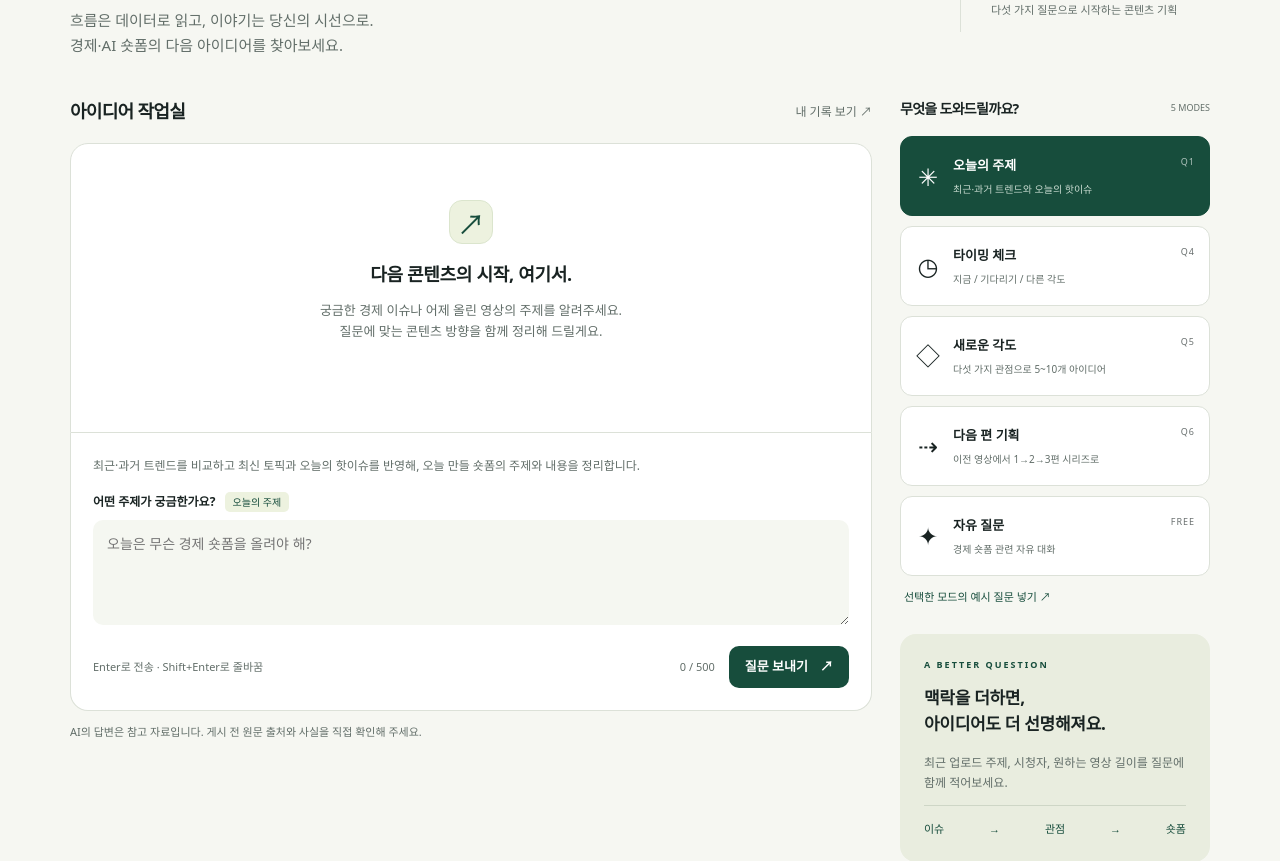
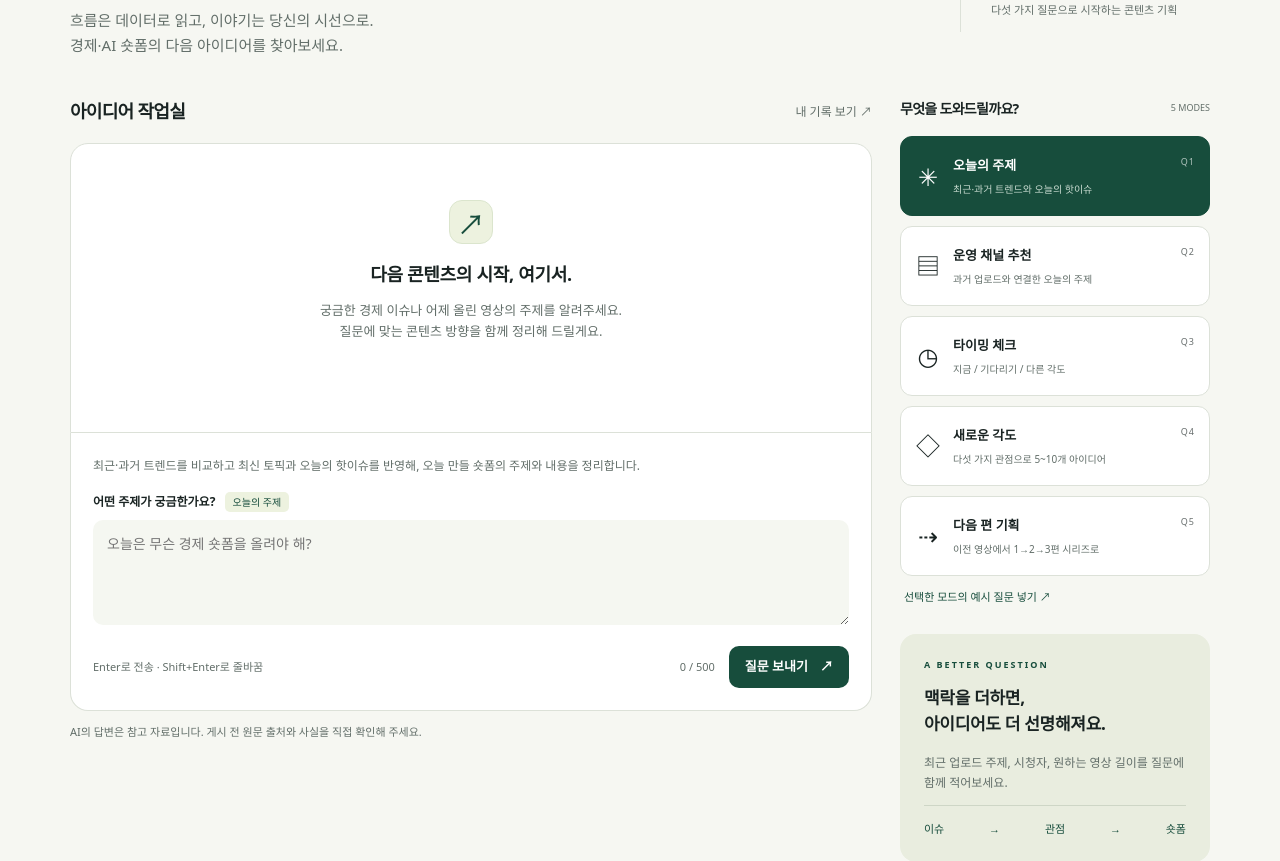
Before and after one commit to L-jy16/ai_chatbot, a FastAPI app: template app/templates/chat.html in a window 1280 px wide. Shown: the part 299-1160 px from the top of the page. Run offline with FastAPI, Linux system fonts and the light colour scheme; the template is opened without the code that fills it, so the values that code supplies are empty; parts of the project's set-up code (start-up, migrations or seed data) failed here and were passed over.

Commit message:
fix(ui): 통합 중 바뀐 모드 번호를 D 화면의 Q1~Q5로 복원
운영 채널 추천(Q2)을 다시 노출하고, 데모 앱과 실제 연결 확인 스크립트도 화면 번호를 쓴다.

Co-Authored-By: Claude Opus 5.5 <noreply@anthropic.com>

```diff
--- a/app/static/js/chat.js
+++ b/app/static/js/chat.js
@@ -13,8 +13,7 @@ let mode = 'q1';
 
 function requestMessage() {
   const question = input.value.trim();
-  return mode === 'q6' && question && topics.value.trim()
-    ? `최근 업로드 주제: ${topics.value.trim()}\n질문: ${question}` : question;
+  return mode === 'q2' && question ? `최근 업로드 주제: ${topics.value.trim()}\n질문: ${question}` : question;
 }
 function updateCount() {
   document.querySelector('#char-count').textContent = `${requestMessage().length} / 500`;
@@ -49,9 +48,14 @@ input.addEventListener('keydown', (event) => {
 form.addEventListener('submit', async (event) => {
   event.preventDefault();
   if (send.disabled) return;
+  if (mode === 'q2' && !topics.value.trim()) {
+    showError(errorBox, '과거에 어떤 주제로 올리셨나요? 최근 업로드 주제를 먼저 입력해 주세요.');
+    topics.focus();
+    return;
+  }
   const message = requestMessage();
   if (!message || message.length > 500) {
-    showError(errorBox, '질문은 1~500자로 입력해 주세요.');
+    showError(errorBox, mode === 'q2' ? '업로드 주제와 질문을 합친 전송 내용은 1~500자로 입력해 주세요.' : '질문은 1~500자로 입력해 주세요.');
     input.focus();
     return;
   }
--- a/app/static/js/history.js
+++ b/app/static/js/history.js
@@ -8,7 +8,6 @@ const loading = document.querySelector('#history-loading');
 const empty = document.querySelector('#history-empty');
 const count = document.querySelector('#history-count');
 const statuses = {success: '응답 완료', timeout: '응답 시간 초과', error: '응답 실패'};
-const legacyModeTitles = {q2: '운영 채널 추천 (이전)', q3: '타이밍 체크 (이전)'};
 
 function textNode(tag, className, text) {
   const node = document.createElement(tag);
@@ -31,7 +30,7 @@ function renderRecord(record) {
   const time = textNode('time', 'tiny muted', displayTime(record.created_at));
   time.dateTime = record.created_at;
   const status = ['success', 'timeout', 'error'].includes(record.status) ? record.status : 'unknown';
-  meta.append(textNode('span', 'mode-tag', MODES[record.mode]?.title || legacyModeTitles[record.mode] || '모드 확인 필요'), time, textNode('span', `status-tag status-${status}`, statuses[record.status] || '상태 확인 필요'));
+  meta.append(textNode('span', 'mode-tag', MODES[record.mode]?.title || '자유 질문'), time, textNode('span', `status-tag status-${status}`, statuses[record.status] || '상태 확인 필요'));
   article.append(meta, textNode('h3', 'history-question', record.question));
   const details = document.createElement('details');
   details.open = record.status !== 'success';
--- a/app/static/js/modes.js
+++ b/app/static/js/modes.js
@@ -1,9 +1,9 @@
 export const MODES = {
   q1: {title: '오늘의 주제', description: '최근·과거 트렌드와 오늘의 핫이슈', guide: '최근·과거 트렌드를 비교하고 최신 토픽과 오늘의 핫이슈를 반영해, 오늘 만들 숏폼의 주제와 내용을 정리합니다.', placeholder: '오늘은 무슨 경제 숏폼을 올려야 해?', example: '오늘은 무슨 경제 숏폼을 올려야 해? 요즘과 과거 트렌드를 비교하고 오늘 핫한 이슈도 알려줘.'},
-  q4: {title: '타이밍 체크', description: '지금 / 기다리기 / 다른 각도', guide: '만들고 싶은 주제의 검색 추이와 최신 이슈를 비교해, 지금 올리기 / 조금 기다리기 / 다른 각도로 바꾸기를 제안합니다.', placeholder: '금리 인하 주제, 지금 올려도 괜찮을까?', example: '금리 인하 주제, 지금 올려도 괜찮을까? 아직 상승 중인지 분석해 줘.'},
-  q5: {title: '새로운 각도', description: '다섯 가지 관점으로 5~10개 아이디어', guide: '반전·비교·논쟁·정보·경험의 다섯 관점으로 주제 5~10개를 만들고 하나를 추천합니다.', placeholder: 'AI 투자 이야기가 너무 흔해. 다른 각도에서 다룰 아이디어를 알려줘.', example: 'AI 투자 이야기가 너무 흔해. 다섯 가지 관점으로 숏폼 주제 5~10개를 만들고 가장 적합한 방향을 추천해 줘.'},
-  q6: {title: '다음 편 기획', description: '이전 영상에서 1→2→3편 시리즈로', guide: '이전 영상의 주제를 알려주면 후속 시리즈와 오늘 올릴 편을 제안합니다.', placeholder: '어제 환율 상승 영상을 올렸어. 다음 편은 어떻게 이어갈까?', example: '어제 환율 상승 영상을 올렸어. 1편 → 2편 → 3편을 기획하고 오늘 올릴 다음 편을 추천해 줘.', previousTopics: '환율 상승'},
-  free: {title: '자유 질문', description: '경제 숏폼 관련 자유 대화', guide: '경제·AI 숏폼 기획에 관해 자유롭게 질문하세요. 최신 자료가 없으면 그 한계를 안내합니다.', placeholder: '경제 숏폼 기획에 대해 궁금한 점을 물어봐.', example: '물가 상승을 설명하는 짧은 영상의 구성을 제안해 줘.'},
+  q2: {title: '운영 채널 추천', description: '과거 업로드와 연결한 오늘의 주제', guide: '먼저 과거 업로드 주제를 알려주세요. 연결된 주제의 최신 내용을 분석해 오늘 올릴 주제와 내용을 정리합니다.', placeholder: '경제 숏폼 채널을 운영 중이야. 기존 영상과 연결해 오늘 올릴 주제를 추천해 줘.', example: '기존 영상과 연결된 요즘 이슈를 업데이트해서 오늘 올릴 숏폼의 주제와 내용을 정리해 줘.', previousTopics: 'AI 반도체 투자, 환율 상승'},
+  q3: {title: '타이밍 체크', description: '지금 / 기다리기 / 다른 각도', guide: '만들고 싶은 주제의 검색량·이슈성·최근 언급량과 과거 유사 트렌드를 비교해, 지금 올리기 / 조금 기다리기 / 다른 각도로 바꾸기를 제안합니다.', placeholder: '금리 인하 주제, 지금 올려도 괜찮을까?', example: '금리 인하 주제, 지금 올려도 괜찮을까? 이미 많이 소비됐는지 아직 상승 중인지 분석해 줘.'},
+  q4: {title: '새로운 각도', description: '다섯 가지 관점으로 5~10개 아이디어', guide: '흔히 다룬 관점을 피해 반전형·비교형·논쟁형·정보형·경험형으로 주제 5~10개를 만들고, 조회 가능성이 높은 방향을 추천합니다.', placeholder: 'AI 투자 이야기가 너무 흔해. 다른 각도에서 다룰 아이디어를 알려줘.', example: 'AI 투자 이야기가 너무 흔해. 다섯 가지 관점으로 숏폼 주제 5~10개를 만들고 가장 유망한 방향을 추천해 줘.'},
+  q5: {title: '다음 편 기획', description: '이전 영상에서 1→2→3편 시리즈로', guide: '이전 영상의 주제를 입력해 주세요. 관련 키워드와 파생 이슈에서 후속 후보를 찾고 1편 → 2편 → 3편 구조와 오늘 올릴 다음 편을 추천합니다.', placeholder: '어제 환율 상승 영상을 올렸어. 다음 편은 어떻게 이어갈까?', example: '어제 환율 상승 영상을 올렸어. 관련 키워드와 파생 이슈로 1편 → 2편 → 3편을 기획하고 오늘 올릴 다음 편을 추천해 줘.'},
 };
 
 export function setupModes(onChoose) {
@@ -19,15 +19,15 @@ export function setupModes(onChoose) {
     input.placeholder = MODES[value].placeholder;
     document.querySelector('#selected-mode').textContent = MODES[value].title;
     document.querySelector('#mode-guide').textContent = MODES[value].guide;
-    document.querySelector('#channel-context').hidden = value !== 'q6';
-    topics.disabled = value !== 'q6';
-    topics.required = false;
+    document.querySelector('#channel-context').hidden = value !== 'q2';
+    topics.disabled = value !== 'q2';
+    topics.required = value === 'q2';
     onChoose(value);
   }
   buttons.forEach(button => button.addEventListener('click', () => select(button.dataset.mode)));
   exampleButton.addEventListener('click', () => {
     input.value = MODES[selected].example;
-    if (selected === 'q6') topics.value = MODES[selected].previousTopics;
+    if (selected === 'q2') topics.value = MODES[selected].previousTopics;
     input.dispatchEvent(new Event('input'));
     input.focus();
   });
@@ -35,6 +35,6 @@ export function setupModes(onChoose) {
   return {setBusy(busy) {
     buttons.forEach(button => { button.disabled = busy; });
     exampleButton.disabled = busy;
-    topics.disabled = busy || selected !== 'q6';
+    topics.disabled = busy || selected !== 'q2';
   }};
 }
--- a/app/templates/chat.html
+++ b/app/templates/chat.html
@@ -32,10 +32,10 @@
       <div class="section-heading"><h2 id="mode-heading">무엇을 도와드릴까요?</h2><span class="tiny muted">5 MODES</span></div>
       <div class="mode-picker" role="group" aria-label="질문 모드 선택">
         <button type="button" data-mode="q1" aria-pressed="true"><span class="mode-symbol" aria-hidden="true">✳</span><span><strong>오늘의 주제</strong><small>최근·과거 트렌드와 오늘의 핫이슈</small></span><span class="mode-number">Q1</span></button>
-        <button type="button" data-mode="q4" aria-pressed="false"><span class="mode-symbol" aria-hidden="true">◷</span><span><strong>타이밍 체크</strong><small>지금 / 기다리기 / 다른 각도</small></span><span class="mode-number">Q4</span></button>
-        <button type="button" data-mode="q5" aria-pressed="false"><span class="mode-symbol" aria-hidden="true">◇</span><span><strong>새로운 각도</strong><small>다섯 가지 관점으로 5~10개 아이디어</small></span><span class="mode-number">Q5</span></button>
-        <button type="button" data-mode="q6" aria-pressed="false"><span class="mode-symbol" aria-hidden="true">⇢</span><span><strong>다음 편 기획</strong><small>이전 영상에서 1→2→3편 시리즈로</small></span><span class="mode-number">Q6</span></button>
-        <button type="button" data-mode="free" aria-pressed="false"><span class="mode-symbol" aria-hidden="true">✦</span><span><strong>자유 질문</strong><small>경제 숏폼 관련 자유 대화</small></span><span class="mode-number">FREE</span></button>
+        <button type="button" data-mode="q2" aria-pressed="false"><span class="mode-symbol" aria-hidden="true">▤</span><span><strong>운영 채널 추천</strong><small>과거 업로드와 연결한 오늘의 주제</small></span><span class="mode-number">Q2</span></button>
+        <button type="button" data-mode="q3" aria-pressed="false"><span class="mode-symbol" aria-hidden="true">◷</span><span><strong>타이밍 체크</strong><small>지금 / 기다리기 / 다른 각도</small></span><span class="mode-number">Q3</span></button>
+        <button type="button" data-mode="q4" aria-pressed="false"><span class="mode-symbol" aria-hidden="true">◇</span><span><strong>새로운 각도</strong><small>다섯 가지 관점으로 5~10개 아이디어</small></span><span class="mode-number">Q4</span></button>
+        <button type="button" data-mode="q5" aria-pressed="false"><span class="mode-symbol" aria-hidden="true">⇢</span><span><strong>다음 편 기획</strong><small>이전 영상에서 1→2→3편 시리즈로</small></span><span class="mode-number">Q5</span></button>
       </div>
       <button id="example-button" class="example-button" type="button" {% if backend_pending %}disabled{% endif %}>선택한 모드의 예시 질문 넣기 ↗</button>
     </section>
--- a/scripts/check_connection.py
+++ b/scripts/check_connection.py
@@ -1,4 +1,4 @@
-"""실제 API를 한 번 호출하여 가입→로그인→Q4→기록 조회 검증 (임시 DB 사용).
+"""실제 API를 한 번 호출하여 가입→로그인→Q3→기록 조회 검증 (임시 DB 사용).
 프로젝트 루트에서 .venv/bin/python -m scripts.check_connection 으로 실행.
 실제 키/비밀번호/AI 답변은 출력하지 않는다. API 사용량이 발생할 수 있다.
 """
@@ -21,7 +21,7 @@ def main():
             assert client.post('/api/auth/signup',json=credentials).status_code==201
             assert client.post('/api/auth/login',json=credentials).status_code==200
             result=client.post('/api/chat',json={
-                'mode':'q4','message':'금리 인하를 쉽게 설명하는 숏폼을 기획해 줘. 자료가 없으면 그 한계를 알려줘.',
+                'mode':'q3','message':'금리 인하를 쉽게 설명하는 숏폼을 기획해 줘. 자료가 없으면 그 한계를 알려줘.',
                 'keyword':'금리 인하',
             })
             print('Chat HTTP:',result.status_code)
```
Also changed, not shown: dev/demo_app.py (+2 -6 lines), tests/test_ui.py (+3 -3 lines).
